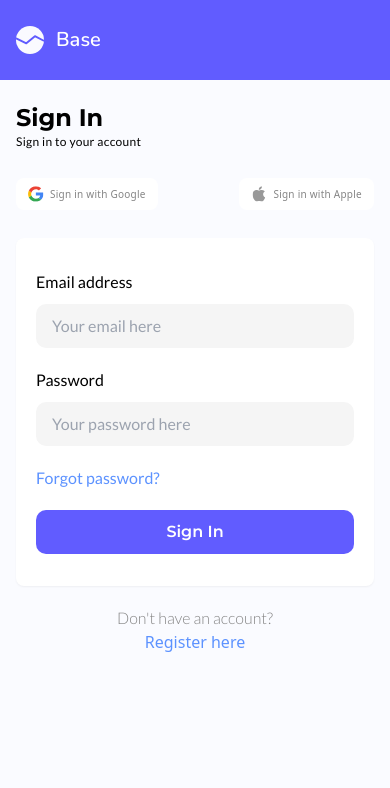
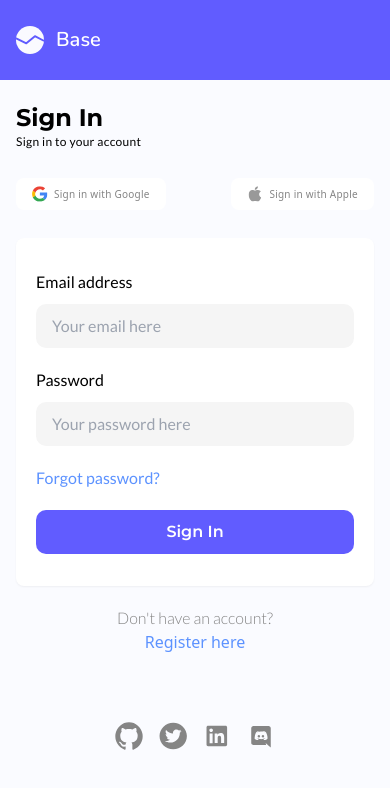
Before and after one commit to Mriganka5137/openinapp, a Next.js app: page /sign-in in a window 390 px wide. Shown: the top 788 px of the page. Built offline with nearby package versions, Linux system fonts and the light colour scheme.

Commit message:
Add Footer component to Sign In page

```diff
--- a/app/globals.css
+++ b/app/globals.css
@@ -16,7 +16,7 @@
   }
 
   * {
-    @apply p-0 m-0 box-border font-sans;
+    @apply p-0 m-0 box-border font-sans transition-all duration-200 ease-in-out;
   }
 }
 
--- a/app/sign-in/page.tsx
+++ b/app/sign-in/page.tsx
@@ -1,3 +1,4 @@
+import Footer from "@/components/sign-in/Footer";
 import Hero from "@/components/sign-in/Hero";
 import SignIn from "@/components/sign-in/SignIn";
 import SignInNavbar from "@/components/sign-in/SignInNavbar";
@@ -9,6 +10,7 @@ const SignInPage = () => {
       <SignInNavbar />
       <Hero />
       <SignIn />
+      <Footer />
     </main>
   );
 };
--- a/components/sign-in/AuthButton.tsx
+++ b/components/sign-in/AuthButton.tsx
@@ -7,7 +7,7 @@ interface AuthButtonProps {
 
 const AuthButton = ({ iconLink, children }: AuthButtonProps) => {
   return (
-    <button className=" flex bg-white items-center rounded-lg px-5 py-2 gap-2.5 max-sm:px-3 max-sm:gap-1.5">
+    <button className=" flex bg-white items-center rounded-lg px-5 py-2 gap-2.5 max-sm:px-4 max-sm:gap-1.5">
       <Image
         src={iconLink}
         width={100}
--- /dev/null
+++ b/components/sign-in/Footer.tsx
@@ -0,0 +1,19 @@
+import React from "react";
+import Socials from "./Socials";
+import Github from "../icons/Github";
+import Twitter from "../icons/Twitter";
+import LinkedIn from "../icons/LinkedIn";
+import Discord from "../icons/Discord";
+
+const Footer = () => {
+  return (
+    <div className="flex justify-center gap-4 lg:hidden mt-10 ">
+      <Github className="fill-color-secondary-text w-7 h-7" />
+      <Twitter className="fill-color-secondary-text w-7 h-7" />
+      <LinkedIn className="fill-color-secondary-text w-7 h-7" />
+      <Discord className="fill-color-secondary-text w-7 h-7" />
+    </div>
+  );
+};
+
+export default Footer;
--- a/components/sign-in/SignIn.tsx
+++ b/components/sign-in/SignIn.tsx
@@ -2,7 +2,7 @@ import SignInCard from "./SignInCard";
 
 const SignIn = () => {
   return (
-    <section className="w-1/2 h-full pl-24 py-60  max-lg:px-10   max-lg:w-full  max-lg:p-0 flex justify-center items-center max-sm:p-4 max-sm:py-7  max-sm:items-start">
+    <section className="w-1/2  pl-24 py-60  max-lg:px-10   max-lg:w-full  max-lg:py-8 flex justify-center items-center max-sm:p-4 max-sm:py-7  max-sm:items-start">
       <SignInCard />
     </section>
   );
```
